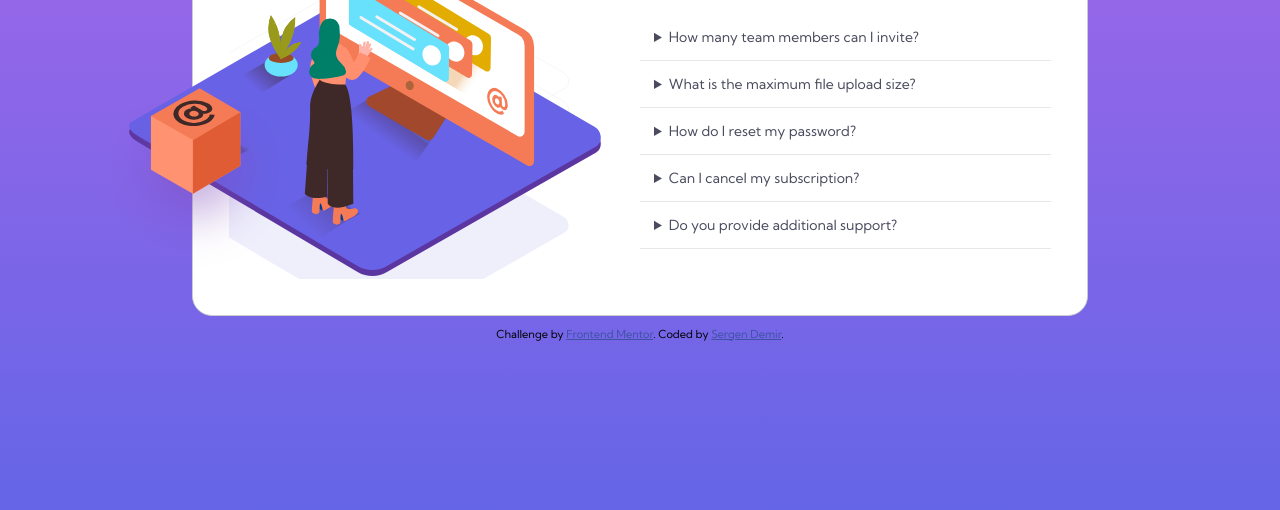
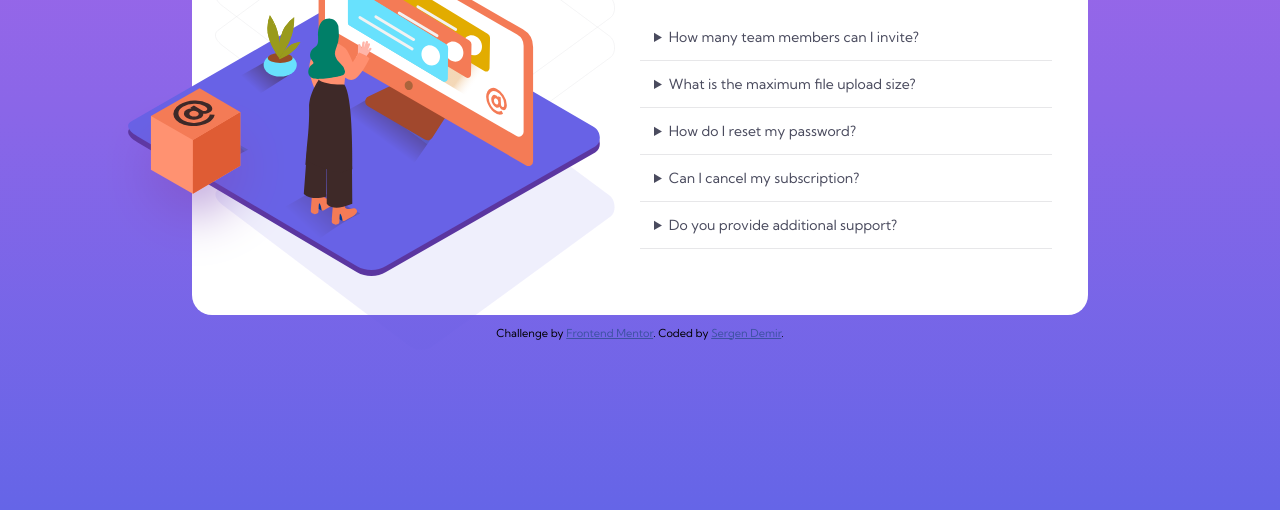
Before and after one commit to demirsergen/faq-accordion-challenge, a plain HTML site: page index.html in a window 1280 px wide. Shown: the part 290-800 px from the top of the page. Drawn offline with Linux system fonts and the light colour scheme.

Commit message:
final look for desktop version

```diff
--- a/index.html
+++ b/index.html
@@ -21,6 +21,7 @@
     <div class="image">
       <img class="absolute-image" src="/images/illustration-box-desktop.svg" alt="">
       <img class="relative-image" src="/images/illustration-woman-online-desktop.svg" alt="illustration-of-a-woman">
+      <img class="relative-bg-pattern"src="/images/bg-pattern-desktop.svg" alt="">
     </div>
     <div class="questions">
       <h1 class="faq-title">FAQ</h1>
--- a/style.scss
+++ b/style.scss
@@ -46,33 +46,31 @@ body {
     background-color: #fff;
     border-radius: 20px;
     padding: 3em;
-    border: 1px solid #ccc;
-    overflow: visible;
 
-
-    // FIX HERE!!!!!!!!
 
     .image {
         width: 50%;
-        background-image: url(/images/bg-pattern-desktop.svg);
-        background-size: contain;
-        background-repeat: no-repeat;
-        background-position: left;
-        background-position-x: -30px;
-        background-position-y: 50px;
 
 
         .relative-image {
             position: relative;
             right: 100px;
-            z-index: 0;
+            z-index: 2;
         }
 
         .absolute-image {
             position: absolute;
             bottom: 240px;
             left: 100px;
-            z-index: 1;
+            z-index: 4;
+        }
+
+        .relative-bg-pattern {
+            position: absolute;
+            width: 400px;
+            height: 500px;
+            top: 140px;
+            left: 215px;
         }
     }
 
```
Also changed, not shown: css/style.css, 1 other file.
